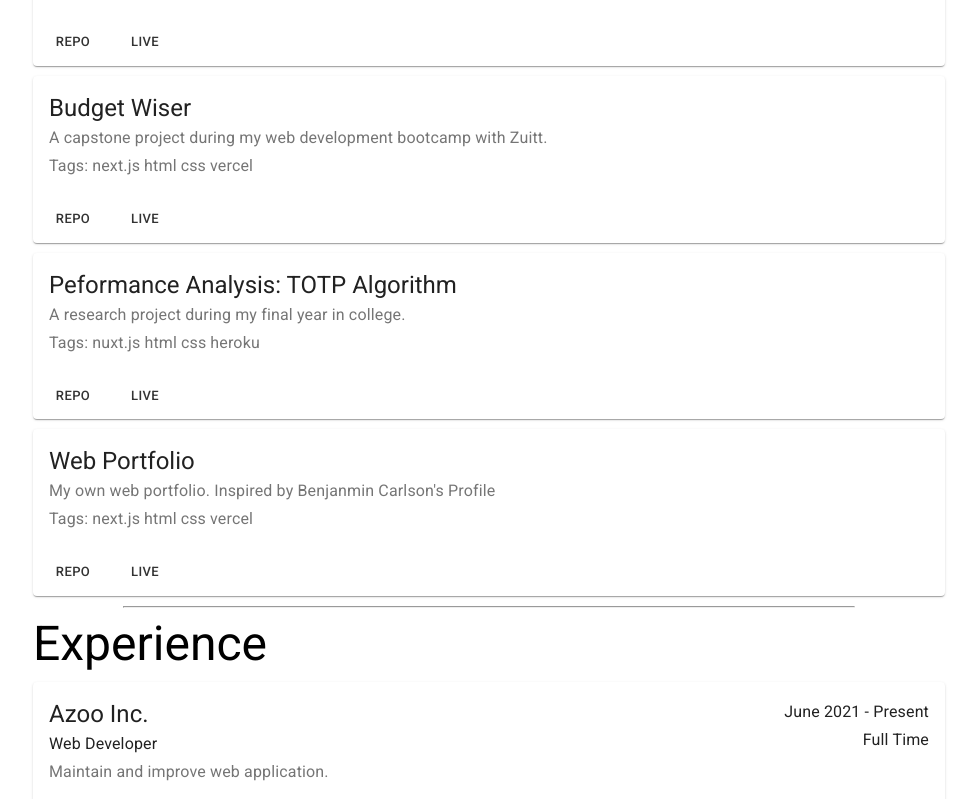
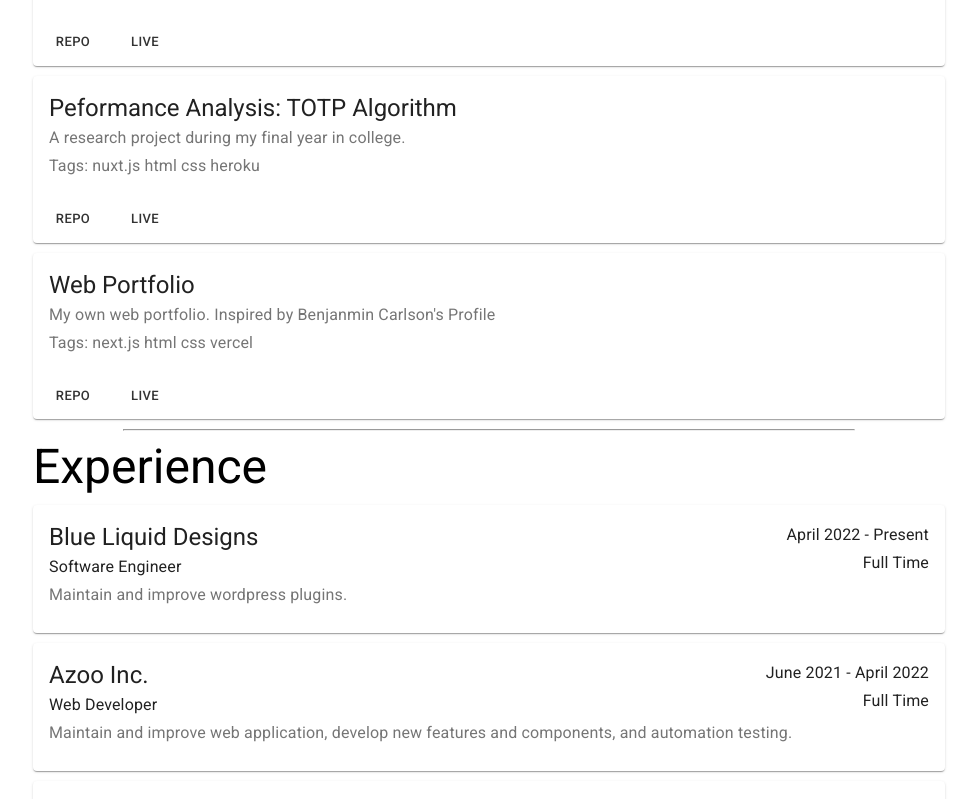
Before and after one commit to kielllll/web-portfolio, a Next.js app: page / in a window 1280 px wide. Shown: the part 441-1240 px from the top of the page, without its empty margins (151-1128 px from the left). Built offline with nearby package versions, Linux system fonts and the light colour scheme.

Commit message:
update: projects, experience, gear

```diff
--- /dev/null
+++ b/data/data.js
@@ -0,0 +1,163 @@
+export const featuredProjects = [
+    {
+        name: "Digital Knowmad",
+        description:
+            "A capstone project during my web development bootcamp with Zuitt.",
+        image: "/images/none.jpg",
+        repoLink:
+            "https://gitlab.com/tuitt/students/batch95/ezekiel-tarranza/csp2/app-client",
+        productionLink: "https://zeke-csp2-app-client.glitch.me/",
+        tags: ["html", "css", "javascript"],
+    },
+    // TODO: enable once Budget Wiser has been updated
+    // {
+    //     name: "Budget Wiser",
+    //     description:
+    //         "A capstone project during my web development bootcamp with Zuitt.",
+    //     image: "/images/none.jpg",
+    //     repoLink: "https://gitlab.com/kielllll/csp3-client",
+    //     productionLink: "https://csp3-client-iota.vercel.app/",
+    //     tags: ["next.js", "html", "css", "vercel"],
+    // },
+    {
+        name: "Peformance Analysis: TOTP Algorithm",
+        description: "A research project during my final year in college.",
+        image: "/images/none.jpg",
+        repoLink: "https://github.com/kielllll/thesis-ui",
+        productionLink: "https://thesis-totp.herokuapp.com/",
+        tags: ["nuxt.js", "html", "css", "heroku"],
+    },
+    {
+        name: "Web Portfolio",
+        description:
+            "My own web portfolio. Inspired by Benjanmin Carlson's Profile",
+        image: "/images/none.jpg",
+        repoLink: "https://github.com/kielllll/web-portfolio",
+        productionLink: "https://zeke-portfolio.vercel.app/",
+        tags: ["next.js", "html", "css", "vercel"],
+    },
+];
+
+export const experiences = [
+    {
+        company: "Blue Liquid Designs",
+        role: "Software Engineer",
+        duration: "April 2022 - Present",
+        jobType: ["Full Time"],
+        description:
+            "Maintain and improve wordpress plugins.",
+    },
+    {
+        company: "Azoo Inc.",
+        role: "Web Developer",
+        duration: "June 2021 - April 2022",
+        jobType: ["Full Time"],
+        description:
+            "Maintain and improve web application, develop new features and components, and automation testing.",
+    },
+    {
+        company: "Summit Digital",
+        role: "Automations / Web Developer",
+        duration: "March 2021 - July 2021",
+        jobType: ["Part Time"],
+        description:
+            "Develop Lead Funnels and Automations through GoHighLevel CRM, LeadsHook, and Integration Platforms i.e Zapier, Pipedream.",
+    },
+    {
+        company: "itGenius",
+        role: "Software Engineer",
+        duration: "August 2019 - July 2021",
+        jobType: ["Full Time"],
+        description:
+            "Developing Web Applications, API Integrations, Automations, and Data Visualization using Google Data Studio",
+    },
+    {
+        company: "Concentrix",
+        role: "Technical Support Expert",
+        duration: "June 2019 - August 2019",
+        jobType: ["Full Time"],
+        description: "Provide seamless solutions to the consumers.",
+    },
+    {
+        company: "itGenius",
+        role: "Software Engineer",
+        duration: "October 2018 - February 2019",
+        jobType: ["Intern"],
+        description:
+            "Assist on Senior Engineers on the Web Development and API integrations.",
+    },
+];
+
+export const education = [
+    {
+        name: "Zuitt",
+        duration: "February 2021 - June 2021",
+        course: "Web Developer Bootcampee",
+        description:
+            "A web development bootcamp that uses the MERN stack. Has 3 capstone projects which really honed my skills.",
+    },
+    {
+        name: "University of Mindanao",
+        duration: "June 2016 - Present",
+        course: "BS in Computer Science",
+        description: "A lot of Mathematics, Theories, and Principles!",
+    },
+];
+
+export const hardware = [
+    {
+        type: "Processor",
+        name: "AMD Ryzen 5 3600",
+    },
+    {
+        type: "RAM",
+        name: "Team Elite 2 x 8GB",
+    },
+    {
+        type: "Graphics Card",
+        name: "Nvidia GTX 1650",
+    },
+    {
+        type: "SSD",
+        name: "Samsung M.2 500GB, AData SATA 2.5 265GB",
+    },
+    {
+        type: "HDD",
+        name: "Seagate 1TB",
+    },
+    {
+        type: "Primary Monitor",
+        name: "Asus VP259QGR 144hz 23.8in",
+    },
+    {
+        type: "Secondary Monitor",
+        name: "HP 23.8in",
+    },
+    {
+        type: "Keyboard",
+        name: "TM680 (Modded)",
+    },
+    {
+        type: "Mouse",
+        name: "ROG Stix Impact II Wireless",
+    },
+];
+
+export const software = [
+    {
+        type: "IDE",
+        name: "Visual Studio Code / WebStorm / PhpStorm",
+    },
+    {
+        type: "API Tester",
+        name: "Postman / GraphQL Playground",
+    },
+    {
+        type: "Browser",
+        name: "Google Chrome / Brave",
+    },
+    {
+        type: "UI/UX Prototyping",
+        name: "Figma"
+    }
+];
--- a/pages/index.js
+++ b/pages/index.js
@@ -4,104 +4,9 @@ import Experience from "../components/Experience";
 import Education from "../components/Education";
 import styles from "../styles/Home.module.css";
 import Typography from "@material-ui/core/Typography";
+import {featuredProjects, experiences, education} from "../data/data";
 
 export default function Home() {
-  const featuredProjects = [
-    {
-      name: "Digital Knowmad",
-      description:
-        "A capstone project during my web development bootcamp with Zuitt.",
-      image: "/images/none.jpg",
-      repoLink:
-        "https://gitlab.com/tuitt/students/batch95/ezekiel-tarranza/csp2/app-client",
-      productionLink: "https://zeke-csp2-app-client.glitch.me/",
-      tags: ["html", "css", "javascript"],
-    },
-    {
-      name: "Budget Wiser",
-      description:
-        "A capstone project during my web development bootcamp with Zuitt.",
-      image: "/images/none.jpg",
-      repoLink: "https://gitlab.com/kielllll/csp3-client",
-      productionLink: "https://csp3-client-iota.vercel.app/",
-      tags: ["next.js", "html", "css", "vercel"],
-    },
-    {
-      name: "Peformance Analysis: TOTP Algorithm",
-      description: "A research project during my final year in college.",
-      image: "/images/none.jpg",
-      repoLink: "https://github.com/kielllll/thesis-ui",
-      productionLink: "https://thesis-totp.herokuapp.com/",
-      tags: ["nuxt.js", "html", "css", "heroku"],
-    },
-    {
-      name: "Web Portfolio",
-      description:
-        "My own web portfolio. Inspired by Benjanmin Carlson's Profile",
-      image: "/images/none.jpg",
-      repoLink: "https://github.com/kielllll/web-portfolio",
-      productionLink: "https://zeke-portfolio.vercel.app/",
-      tags: ["next.js", "html", "css", "vercel"],
-    },
-  ];
-
-  const experiences = [
-    {
-      company: "Azoo Inc.",
-      role: "Web Developer",
-      duration: "June 2021 - Present",
-      jobType: ["Full Time"],
-      description:
-        "Maintain and improve web application.",
-    },
-    {
-      company: "Summit Digital",
-      role: "Automations / Web Developer",
-      duration: "March 2021 - July 2021",
-      jobType: ["Part Time"],
-      description:
-        "Develop Lead Funnels and Automations through GoHighLevel CRM, LeadsHook, and Integration Platforms i.e Zapier, Pipedream.",
-    },
-    {
-      company: "itGenius",
-      role: "Software Engineer",
-      duration: "August 2019 - July 2021",
-      jobType: ["Full Time"],
-      description:
-        "Developing Web Applications, API Integrations, Automations, and Data Visualization using Google Data Studio",
-    },
-    {
-      company: "Concentrix",
-      role: "Technical Support Expert",
-      duration: "June 2019 - August 2019",
-      jobType: ["Full Time"],
-      description: "Provide seamless solutions to the consumers.",
-    },
-    {
-      company: "itGenius",
-      role: "Software Engineer",
-      duration: "October 2018 - February 2019",
-      jobType: ["Intern"],
-      description:
-        "Assist on Senior Engineers on the Web Development and API integrations.",
-    },
-  ];
-
-  const education = [
-    {
-      name: "Zuitt",
-      duration: "February 2021 - June 2021",
-      course: "Web Developer Bootcampee",
-      description:
-        "A web development bootcamp that uses the MERN stack. Has 3 capstone projects which really honed my skills.",
-    },
-    {
-      name: "University of Mindanao",
-      duration: "June 2016 - Present",
-      course: "BS in Computer Science",
-      description: "A lot of Mathematics, Theories, and Principles!",
-    },
-  ];
 
   return (
     <div>
```
Also changed, not shown: pages/gear.js (+1 -53 lines), 1 other file (tests, documents, lock files or other folders).
